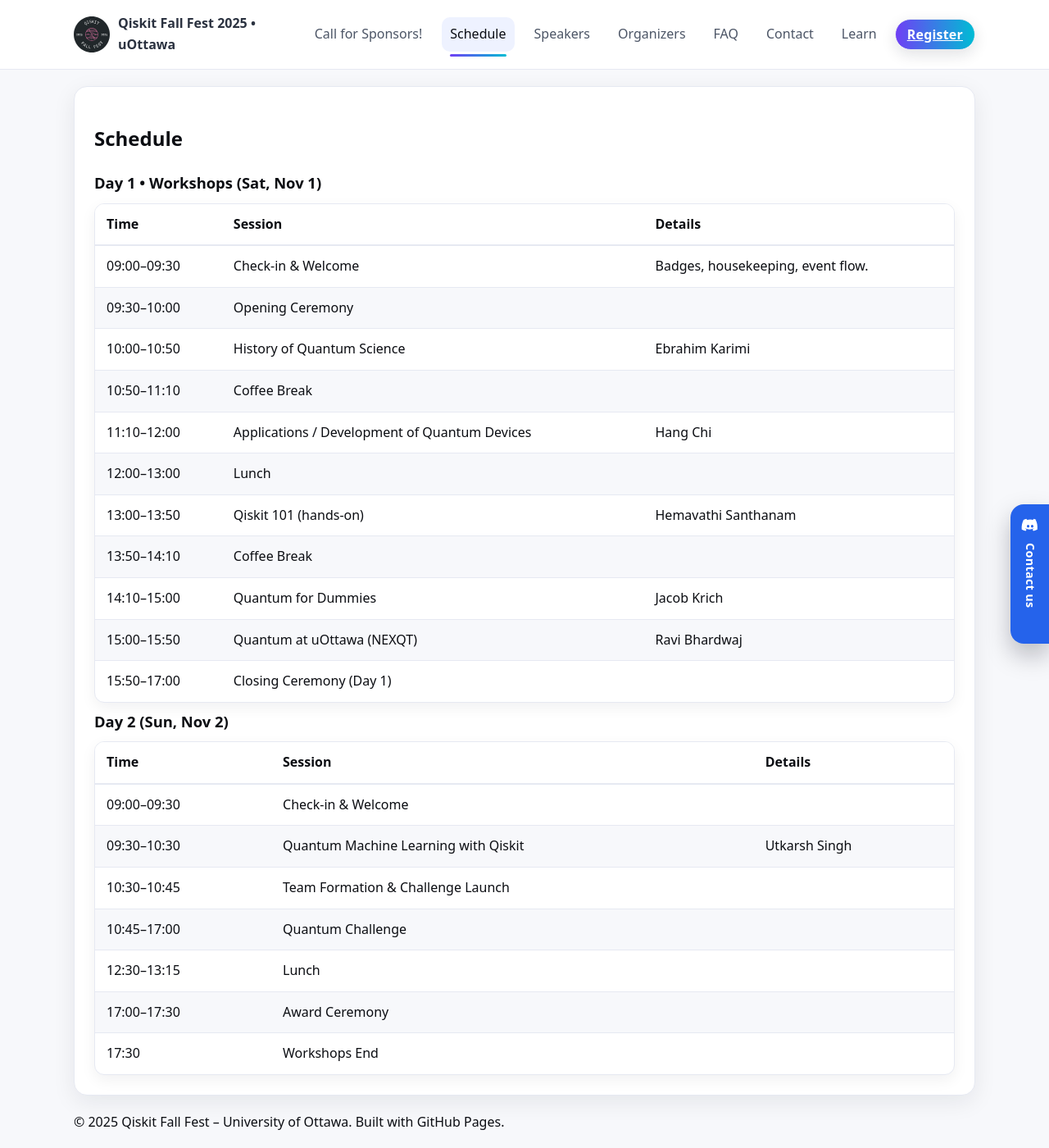
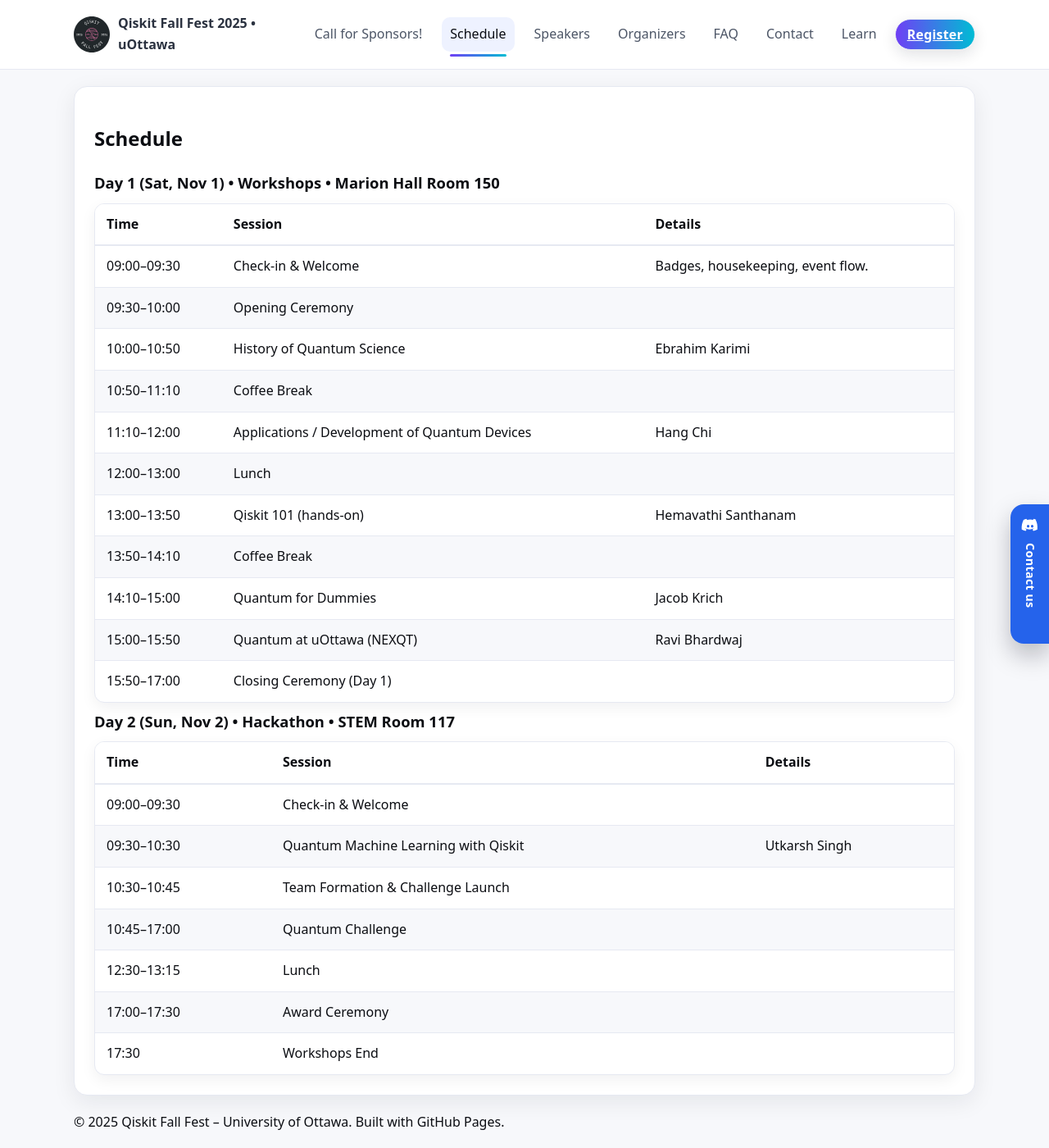
Before and after one commit to utkarshh-singh/fall-fest-2025-website, a Jekyll site: the page built from shedule.md, in a window 1280 px wide and 1400 px high. Shown: the whole window at 82% size. Built offline with Jekyll 4.4.1, drawn with Linux system fonts in a browser that asks for light colours.

Commit message:
updated schedule with buildings and rooms

```diff
--- a/shedule.md
+++ b/shedule.md
@@ -8,7 +8,7 @@
 <section class="card">
   <h2>Schedule</h2>
 
-  <h3 class="day-heading">Day 1 • Workshops (Sat, Nov 1)</h3>
+  <h3 class="day-heading">Day 1 (Sat, Nov 1) • Workshops • Marion Hall Room 150</h3>
   <table class="schedule-table">
     <thead>
       <tr>
@@ -32,7 +32,7 @@
     </tbody>
   </table>
 
-  <h3 class="day-heading">Day 2 (Sun, Nov 2)</h3>
+  <h3 class="day-heading">Day 2 (Sun, Nov 2) • Hackathon • STEM Room 117</h3>
   <table class="schedule-table">
     <thead>
       <tr>
```
